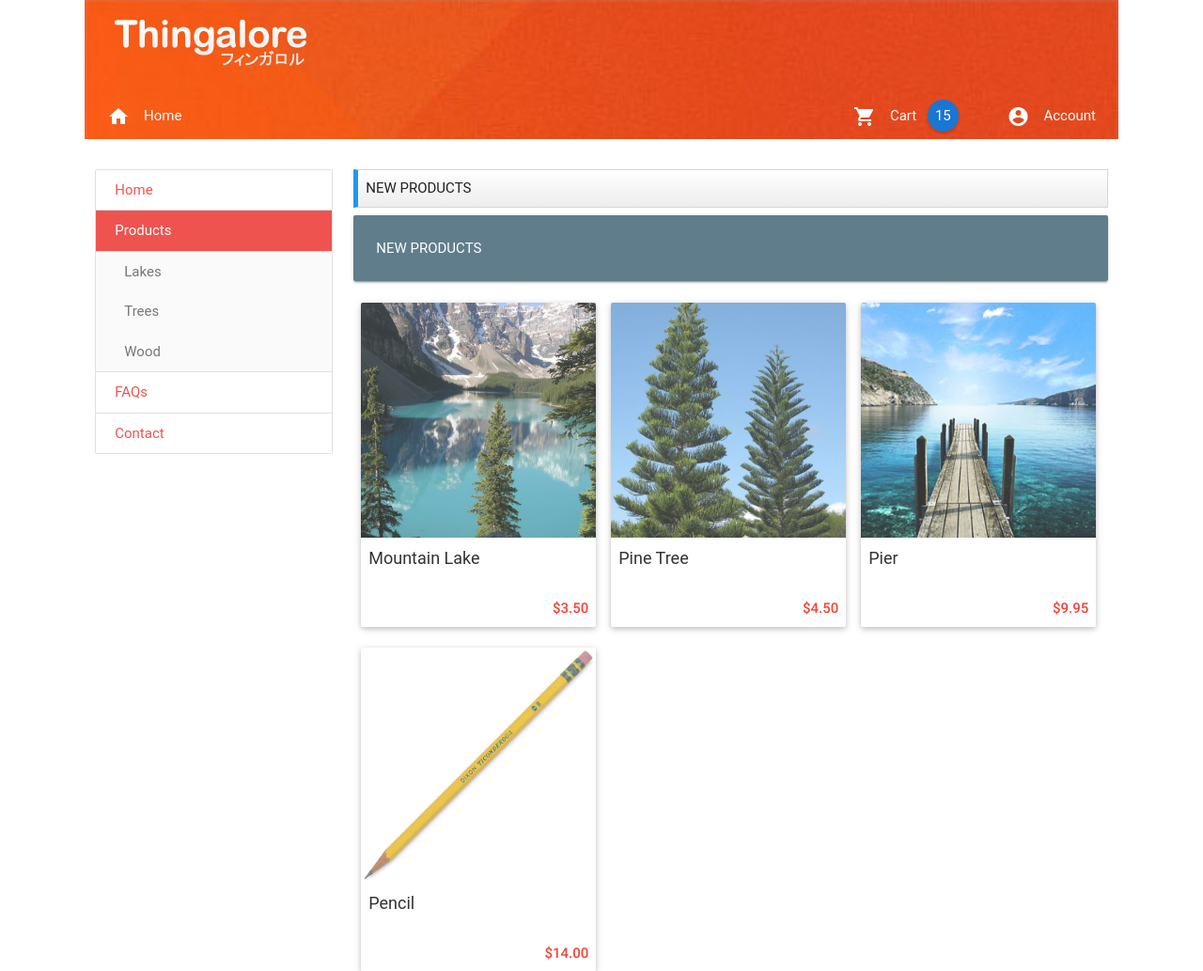
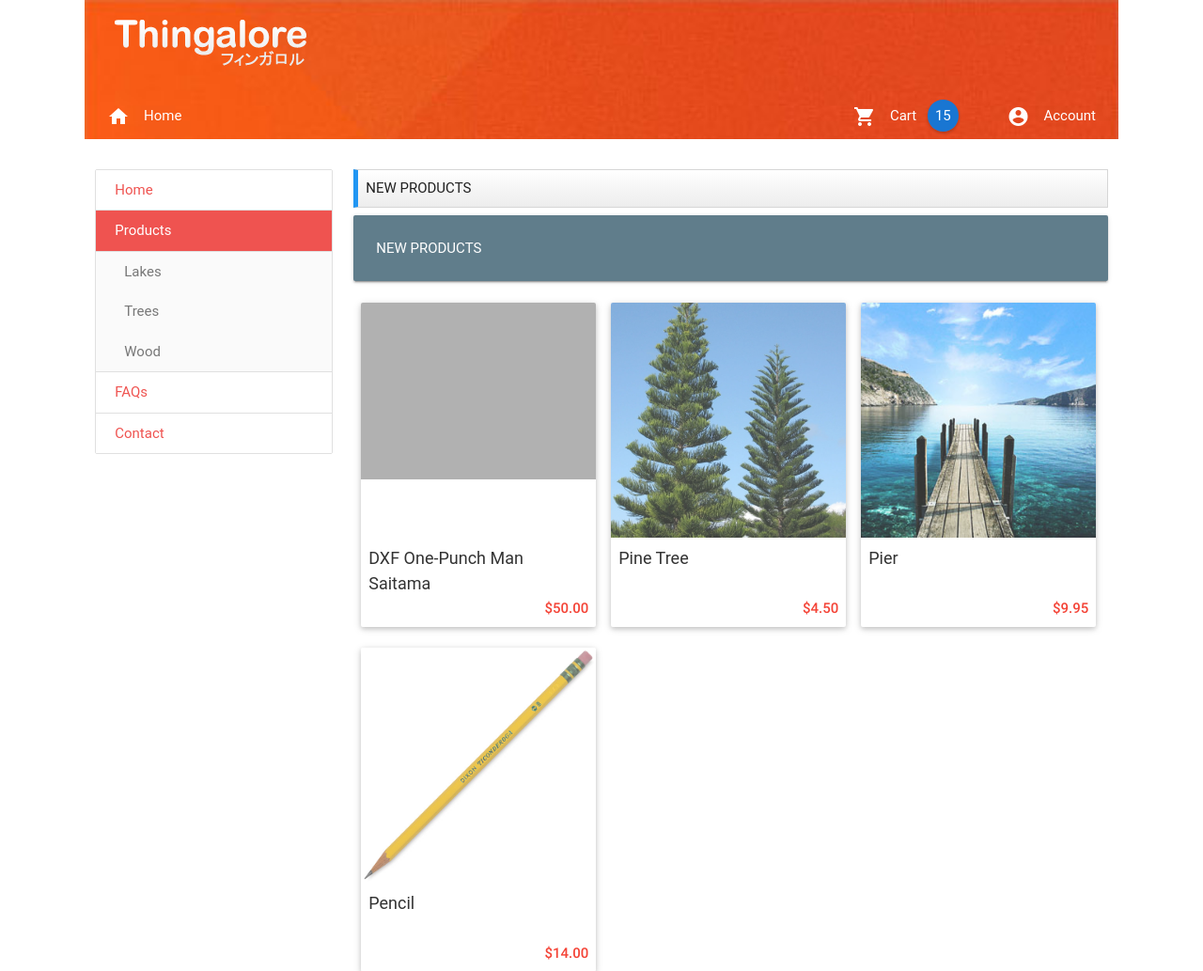
Before and after one commit to LRih/Thingalore, a PHP site: page /products.php in a window 1280 px wide. Shown: the top 1033 px of the page at 94% size. Run offline with PHP 8.4, Linux system fonts and the light colour scheme; some libraries are stand-ins or nearby versions; some web fonts are replaced; grey boxes are pictures that could not be loaded.

Commit message:
Saitama figure :3
SAITAMA

```diff
--- a/php/sql.php
+++ b/php/sql.php
@@ -9,7 +9,7 @@ class SQL
     public static function getProducts()
     {
         return [
-            array("name" => "Mountain Lake", "desc" => "Standard size lake filled with water. Mountain not included.", "price" => 350),
+            array("name" => "DXF One-Punch Man Saitama", "desc" => "Depicted giving one of his famous punches, Saitama from the hit series One-Punch Man is beautifully captured in this exciting painted ABS and PVC figure! With a height of 7.5”, it captures both his realistic form with carefully detailed muscles and his overwhelmingly powerful presence through the pose and dramatic cape, the combination of which can’t help but inspire you. Doesn’t seeing this make you want to cheer him on?!", "price" => 5000),
             array("name" => "Pine Tree", "desc" => "A tree.", "price" => 450),
             array("name" => "Pier", "desc" => "Made of wood.", "price" => 995),
             array("name" => "Pencil", "desc" => "One pencil.", "price" => 1400)
```
Also changed, not shown: images/products/0.jpeg (added), images/products/0.jpg (deleted).
